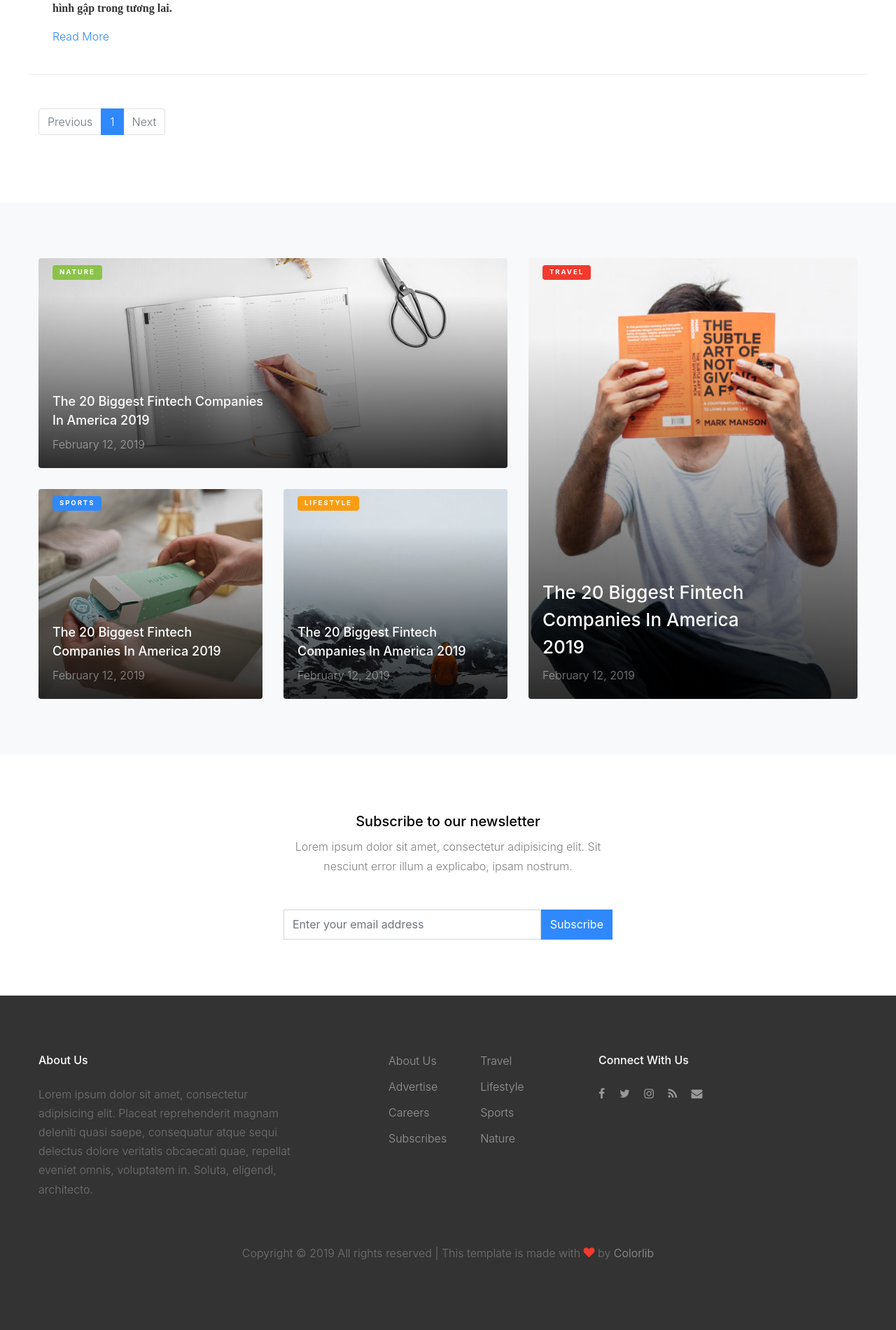
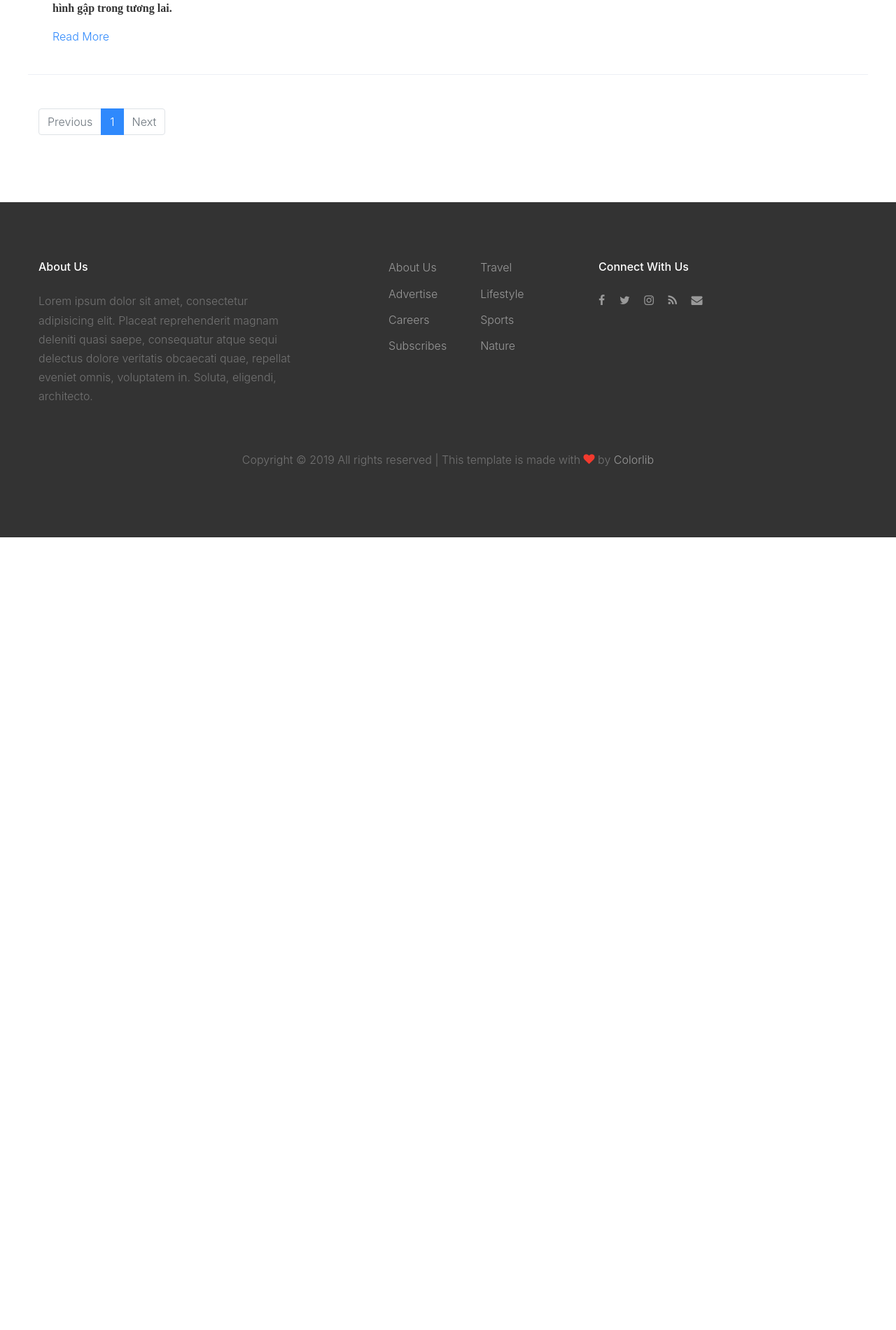
Before and after one commit to virslammer/pgsm, a Django app: page / in a window 1280 px wide. Shown: the part 2231-4132 px from the top of the page at 70% size. After the commit the page ends 2999 px from the top, so only its background shows below. Run offline with Django 3.2, Linux system fonts and the light colour scheme; data comes from the database, SQL or seed files in the repository; both versions use the stored data as it was after the commit; some libraries are stand-ins or nearby versions; some web fonts are replaced.

Commit message:
clear index , single page

```diff
--- a/blog/templates/base.html
+++ b/blog/templates/base.html
@@ -72,7 +72,7 @@
       </div>
     </header>
     {% endblock %}
-    {% block content %}
+  {% block content %}
 
 
 	{% endblock %}
--- a/blog/templates/blog/index.html
+++ b/blog/templates/blog/index.html
@@ -129,70 +129,4 @@
         {% endif %}
       </div>
     </div>
-
-    <div class="site-section bg-light">
-      <div class="container">
-
-        <div class="row align-items-stretch retro-layout">
-
-          <div class="col-md-5 order-md-2">
-            <a href="single.html" class="hentry img-1 h-100 gradient" style="background-image: url('images/img_4.jpg');">
-              <span class="post-category text-white bg-danger">Travel</span>
-              <div class="text">
-                <h2>The 20 Biggest Fintech Companies In America 2019</h2>
-                <span>February 12, 2019</span>
-              </div>
-            </a>
-          </div>
-
-          <div class="col-md-7">
-
-            <a href="single.html" class="hentry img-2 v-height mb30 gradient" style="background-image: url('images/img_1.jpg');">
-              <span class="post-category text-white bg-success">Nature</span>
-              <div class="text text-sm">
-                <h2>The 20 Biggest Fintech Companies In America 2019</h2>
-                <span>February 12, 2019</span>
-              </div>
-            </a>
-
-            <div class="two-col d-block d-md-flex">
-              <a href="single.html" class="hentry v-height img-2 gradient" style="background-image: url('images/img_2.jpg');">
-                <span class="post-category text-white bg-primary">Sports</span>
-                <div class="text text-sm">
-                  <h2>The 20 Biggest Fintech Companies In America 2019</h2>
-                  <span>February 12, 2019</span>
-                </div>
-              </a>
-              <a href="single.html" class="hentry v-height img-2 ml-auto gradient" style="background-image: url('images/img_3.jpg');">
-                <span class="post-category text-white bg-warning">Lifestyle</span>
-                <div class="text text-sm">
-                  <h2>The 20 Biggest Fintech Companies In America 2019</h2>
-                  <span>February 12, 2019</span>
-                </div>
-              </a>
-            </div>
-
-          </div>
-        </div>
-
-      </div>
-    </div>
-
-
-    <div class="site-section bg-lightx">
-      <div class="container">
-        <div class="row justify-content-center text-center">
-          <div class="col-md-5">
-            <div class="subscribe-1 ">
-              <h2>Subscribe to our newsletter</h2>
-              <p class="mb-5">Lorem ipsum dolor sit amet, consectetur adipisicing elit. Sit nesciunt error illum a explicabo, ipsam nostrum.</p>
-              <form action="#" class="d-flex">
-                <input type="text" class="form-control" placeholder="Enter your email address">
-                <input type="submit" class="btn btn-primary" value="Subscribe">
-              </form>
-            </div>
-          </div>
-        </div>
-      </div>
-    </div>
 {% endblock %}
```
Also changed, not shown: blog/templates/blog/single.html (+10 -8 lines), blog/migrations/0008_auto_20191220_1100.py (added), db.sqlite3.
